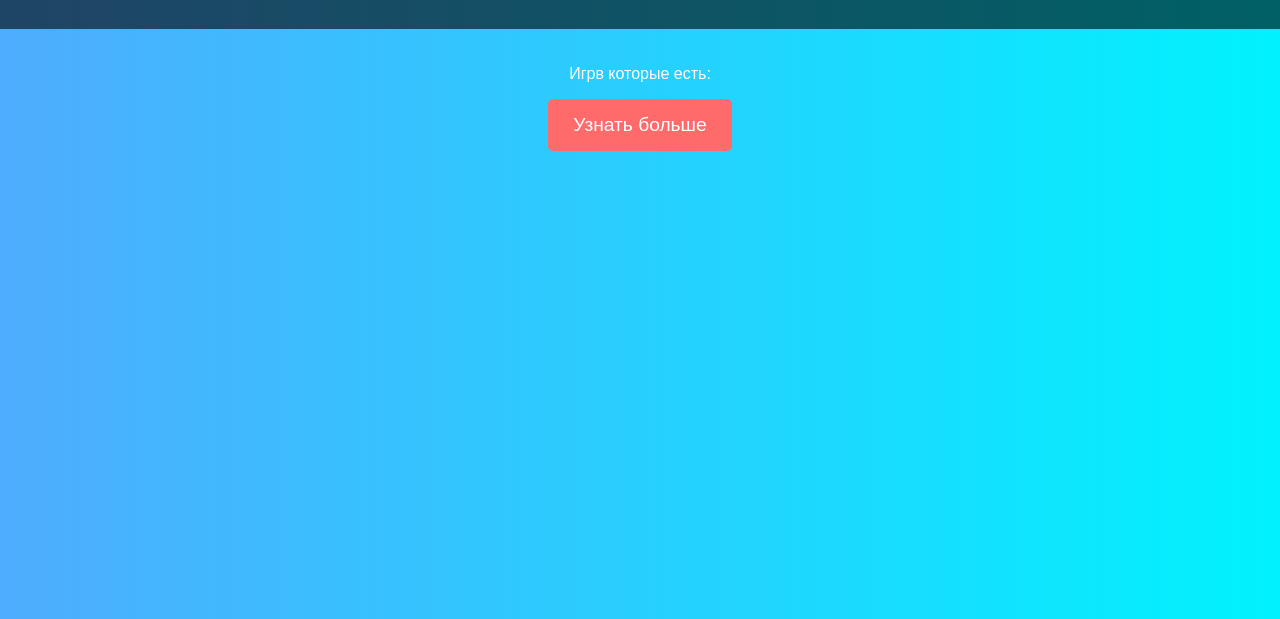
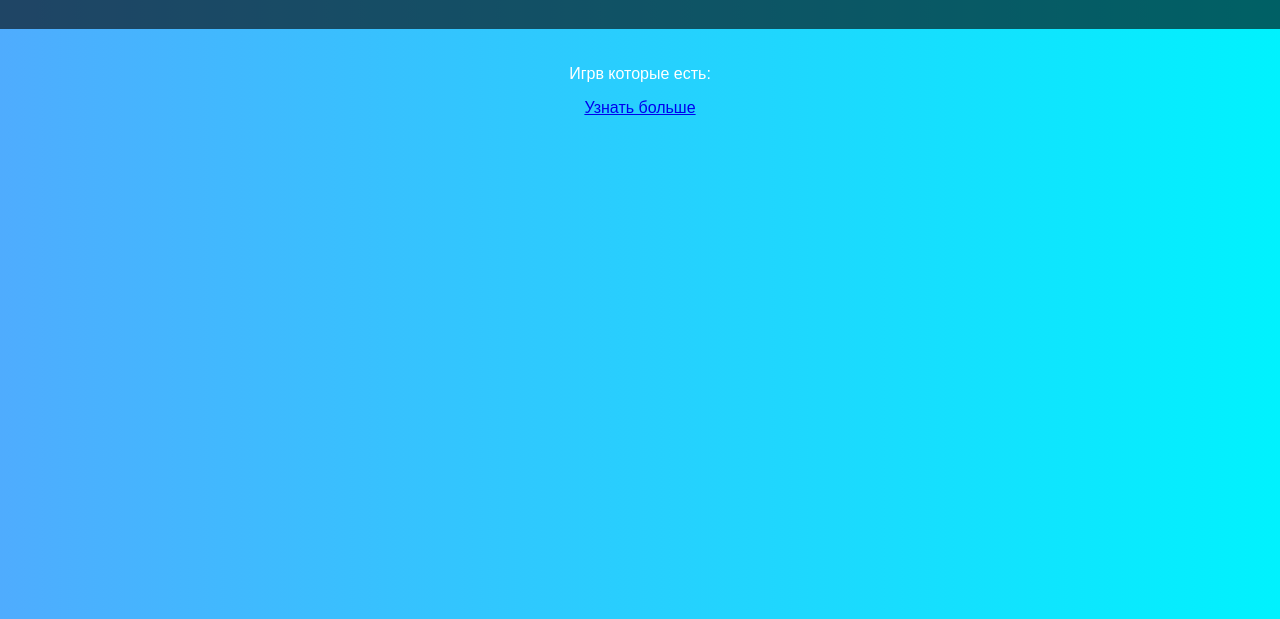
Before and after one commit to dimaneloh/qwerty, a plain HTML site: page games-nonadmin.html in a window 1280 px wide. Shown: the part 181-800 px from the top of the page. Drawn offline with Linux system fonts and the light colour scheme.

Commit message:
Update games-nonadmin.html

```diff
--- a/games-nonadmin.html
+++ b/games-nonadmin.html
@@ -47,7 +47,7 @@
 
 <div class="content">
     <p>Игрв которые есть:</p>
-    <button src='https://www.mediafire.com/folder/bc47po4wjk37z/gamesnonadmin'>Узнать больше</button>
+    <a href='https://www.mediafire.com/folder/bc47po4wjk37z/gamesnonadmin'>Узнать больше</a>
 </div>
 
 </body>
```
